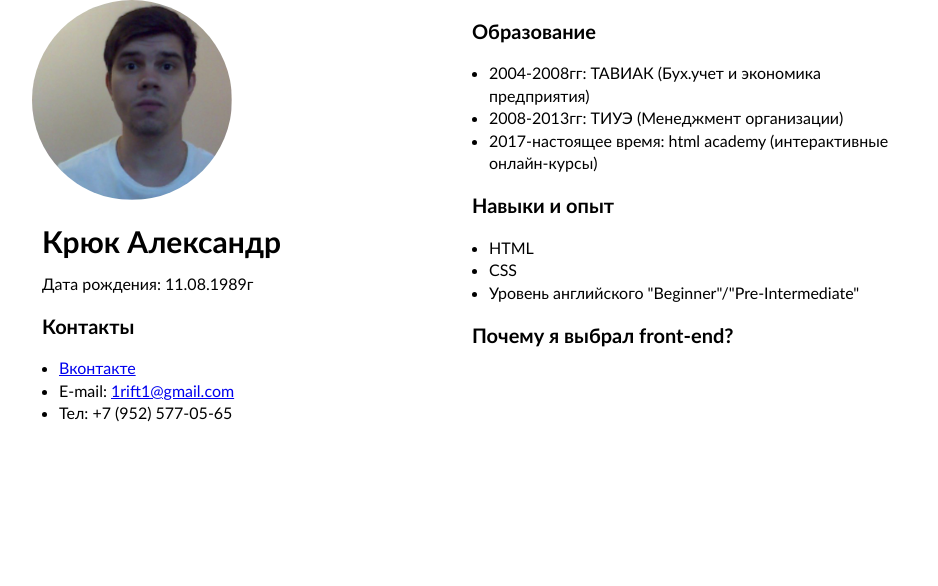
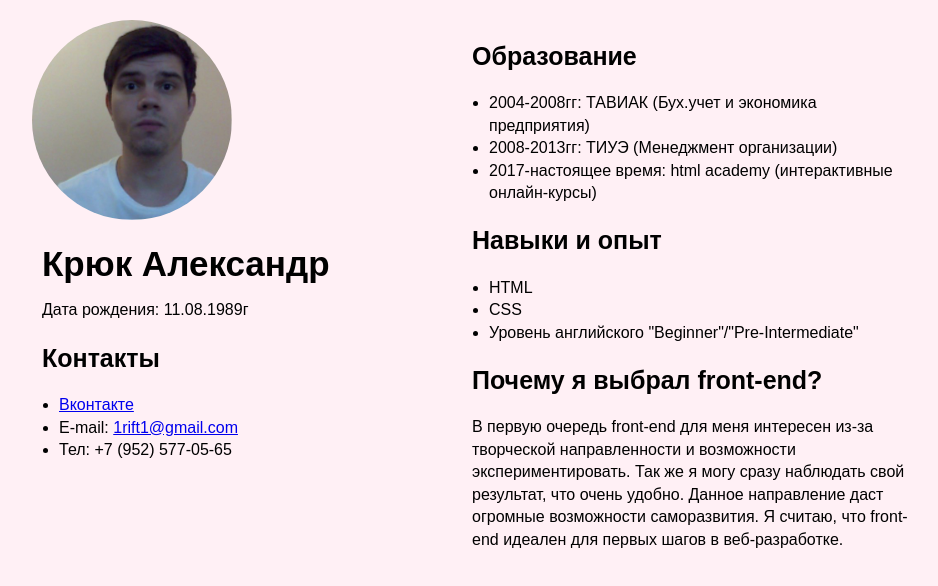
Before and after one commit to AlexandrKryuk/AlexandrKryuk.github.io, a plain HTML site: page index.html in a window 1280 px wide. Shown: the whole page, without its empty margins (168-1106 px from the left). Drawn offline with Linux system fonts and the light colour scheme.

Commit message:
Add files via upload

```diff
--- a/css/style.css
+++ b/css/style.css
@@ -1,10 +1,14 @@
 body {
-    font-family: Gill Sans, sans-serif;
+    font-family: Arial, Georgia, sans-serif;
     font-weight: 300;
     line-height: 1.4em;
+    background-color: #FFF0F5;
     margin: 0;
     padding: 0;
+}
 
+.header {
+    height: 20px;
 }
 
 * {
@@ -48,12 +52,15 @@ body {
 
 .info__name {
     font-weight: bold;
-    font-size: 30px;
+    font-size: 35px;
+    color: #000000;
 }
 
 h3 {
-    font-size: 20px;
+    font-size: 25px;
+    color: #000000;
 }
+
 
 .left-block {
     width: 50%;
--- a/index.html
+++ b/index.html
@@ -3,11 +3,13 @@
 
 <head>
     <meta charset="UTF-8">
-    <title>Document</title>
+    <title>Резюме</title>
     <link rel="stylesheet" href="css/style.css">
 </head>
 
 <body>
+    <header class="header">
+    </header>
     <div class="positioner">
         <div class="positioner-fix">
             <div class="left-block">
@@ -56,7 +58,7 @@
                 </div>
                 <div class="why-front">
                     <h3 class="why-front__title">Почему я выбрал front-end?</h3>
-<!--                    <p>В первую очередь front-end для меня интересен из-за творческой направленности и возможности экспериментировать. Так же я могу сразу наблюдать свой результат, что очень удобно. Данное направление даст огромные возможности саморазвития. Я считаю, что front-end идеален для первых шагов в веб-разработке.</p>-->
+                    <p>В первую очередь front-end для меня интересен из-за творческой направленности и возможности экспериментировать. Так же я могу сразу наблюдать свой результат, что очень удобно. Данное направление даст огромные возможности саморазвития. Я считаю, что front-end идеален для первых шагов в веб-разработке.</p>
                 </div>
             </div>
         </div>
```
